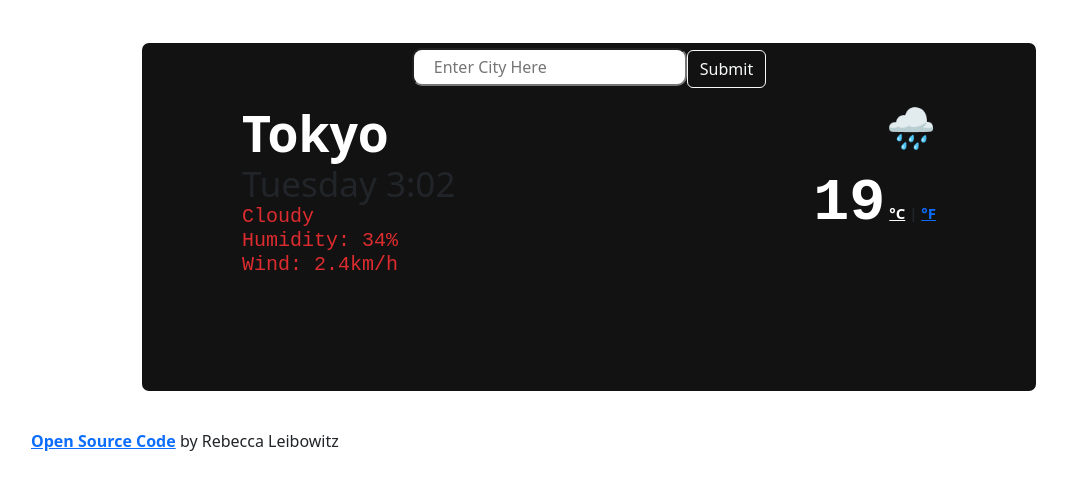
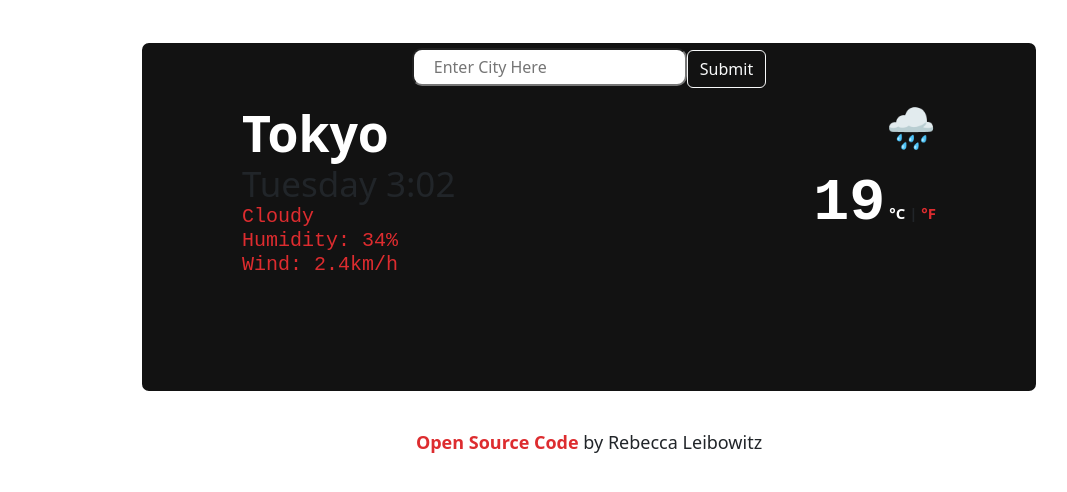
Before and after one commit to RebeccaCL303/weather-react, a React (Create React App) app: page / in a window 1280 px wide. Shown: the top 492 px of the page, without its empty margins (51-1118 px from the left). Built offline with nearby package versions, Linux system fonts and the light colour scheme.

Commit message:
fixed footer styling

```diff
--- /dev/null
+++ b/src/App.css
@@ -0,0 +1,13 @@
+:root {
+ --lighter-main: #dd2c2f;
+}
+
+.App a {
+ color: var(--lighter-main);
+ text-decoration: none;
+}
+
+footer {
+ text-align: center;
+ font-size: 18px;
+}
--- a/src/App.js
+++ b/src/App.js
@@ -1,11 +1,13 @@
 import React from "react";
 import Weather from "./Weather.js";
+
+import "./App.css";
 
 function App() {
  return (
   <div className="App container">
    <Weather />
-   <p>
+   <footer>
     <a
      href="https://github.com/BEX-0/weather-react"
      target="_blank"
@@ -14,7 +16,7 @@ function App() {
      <strong>Open Source Code</strong>
     </a>{" "}
     by Rebecca Leibowitz
-   </p>
+   </footer>
   </div>
  );
 }
--- a/src/Weather.css
+++ b/src/Weather.css
@@ -10,7 +10,7 @@ body {
  font-family: "Ubuntu", sans serif;
 }
 
-a {
+.Weather a {
  text-decoration: none;
  color: var(--darker-main);
  padding-bottom: 20px;
```
